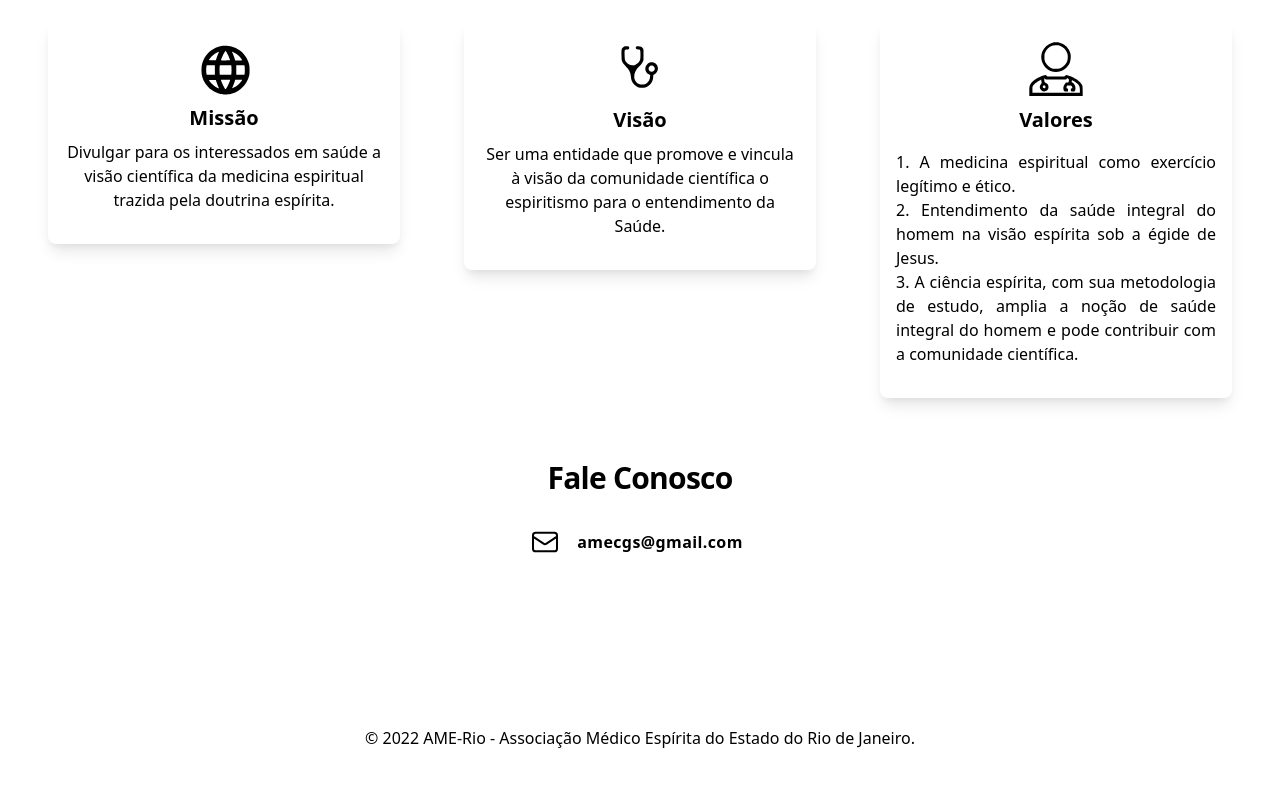
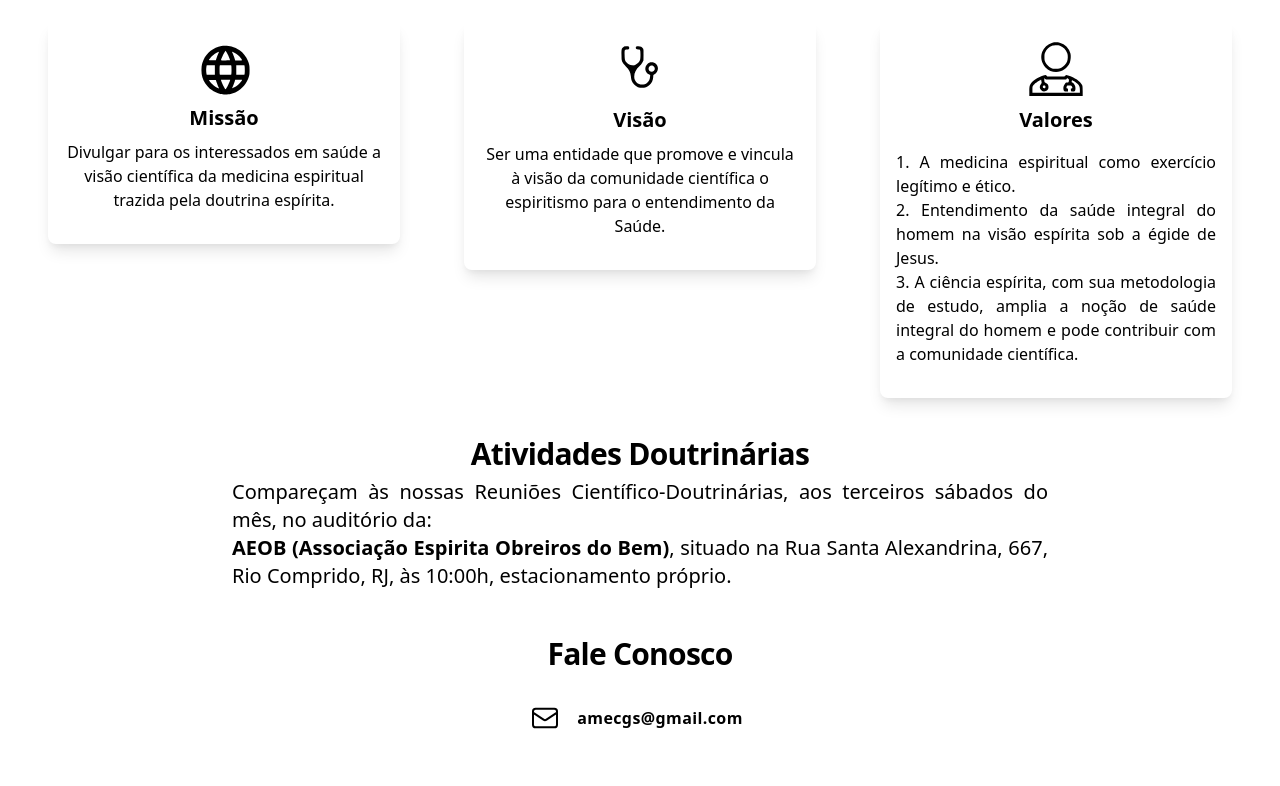
Before and after one commit to Fgomiden/ame-rio-app-v2, a Nuxt app: page / in a window 1280 px wide. Shown: the part 418-1204 px from the top of the page. Built offline with nearby package versions, Linux system fonts and the light colour scheme.

Commit message:
chore: atividades component

```diff
--- /dev/null
+++ b/components/pagina-inicial/Atividades.vue
@@ -0,0 +1,28 @@
+<template>
+  <div class="py-2 bg-white">
+    <div class="max-w-xl mx-auto px-4 sm:px-6 lg:px-8">
+      <h2
+        class="
+          text-center text-3xl
+          leading-8
+          font-extrabold
+          tracking-tight
+          text-gray-900
+        "
+      >
+        Atividades Doutrinárias
+      </h2>
+    </div>
+    <div class="mx-auto py-2 px-10 px-md-40 max-w-4xl">
+      <p class="text-justify text-xl">
+        Compareçam às nossas Reuniões Científico-Doutrinárias, aos terceiros
+        sábados do mês, no auditório da: <br />
+        <strong>AEOB (Associação Espirita Obreiros do Bem)</strong>, situado na
+        Rua Santa Alexandrina, 667, Rio Comprido, RJ, às 10:00h, estacionamento
+        próprio.
+      </p>
+    </div>
+  </div>
+</template>
+<script>
+</script>
--- a/pages/index.vue
+++ b/pages/index.vue
@@ -24,6 +24,9 @@
           />
         </div>
       </section>
+      <section id="atividades">
+        <atividades />
+      </section>
       <section id="fale-conosco">
         <contact-form />
       </section>
@@ -32,10 +35,11 @@
 </template>
 
 <script>
+import Atividades from '~/components/pagina-inicial/Atividades.vue'
 import Banner from '~/components/pagina-inicial/Banner.vue'
 import ContactForm from '~/components/pagina-inicial/ContactForm.vue'
 import PrincipleCard from '~/components/pagina-inicial/PrincipleCard.vue'
 export default {
-  components: { PrincipleCard, Banner, ContactForm },
+  components: { PrincipleCard, Banner, ContactForm, Atividades },
 }
 </script>
```
